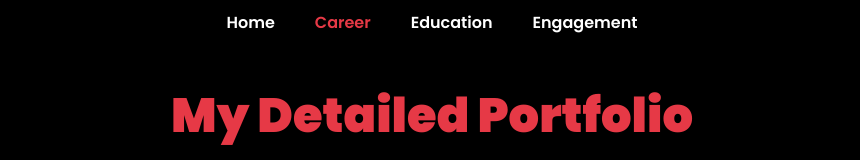
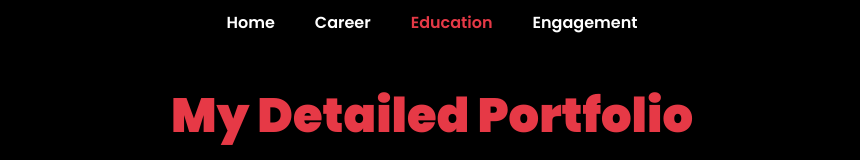
Before and after one commit to VICTORJOSEARAVENALANDE/onlineportfolio-test, a plain HTML site: page portfolio.html in a window 1280 px wide. Shown: the top 160 px of the page, without its empty margins (208-1068 px from the left). Drawn offline with Linux system fonts and the light colour scheme.

Commit message:
Added CSS hover rule and scroll-spy logic

```diff
--- a/portfolio.html
+++ b/portfolio.html
@@ -10,6 +10,7 @@
     body { font-family:'Poppins',sans-serif; background:#000; color:#fff; padding-top:80px; }
     header { position:fixed; top:0; width:100%; display:flex; justify-content:center; background:rgba(0,0,0,0.7); padding:10px 0; z-index:100; }
     header a { margin:0 20px; color:#fff; text-decoration:none; font-weight:600; }
+    header a:hover { color:#e63946; }
     header a.active { color:#e63946; }
     section { padding:80px 50px; max-width:900px; margin:0 auto; }
     h1,h2 { font-weight:900; }
@@ -69,5 +70,27 @@
       <p>Organized monthly workshops discussing research accessibility and community outreach.</p>
     </div>
   </section>
+
+  <script>
+    const sections = document.querySelectorAll('section[id]');
+    const navLinks = document.querySelectorAll('header a[href*="#"]');
+
+    function activateLink() {
+      let scrollPos = window.scrollY + 100;
+      sections.forEach(section => {
+        if (scrollPos >= section.offsetTop && scrollPos < section.offsetTop + section.offsetHeight) {
+          navLinks.forEach(link => {
+            link.classList.remove('active');
+            if (link.getAttribute('href').includes(section.id)) {
+              link.classList.add('active');
+            }
+          });
+        }
+      });
+    }
+
+    window.addEventListener('scroll', activateLink);
+    // Hover effect is handled via CSS :hover
+  </script>
 </body>
 </html>
```
Also changed, not shown: index.html (+21 -0 lines).
